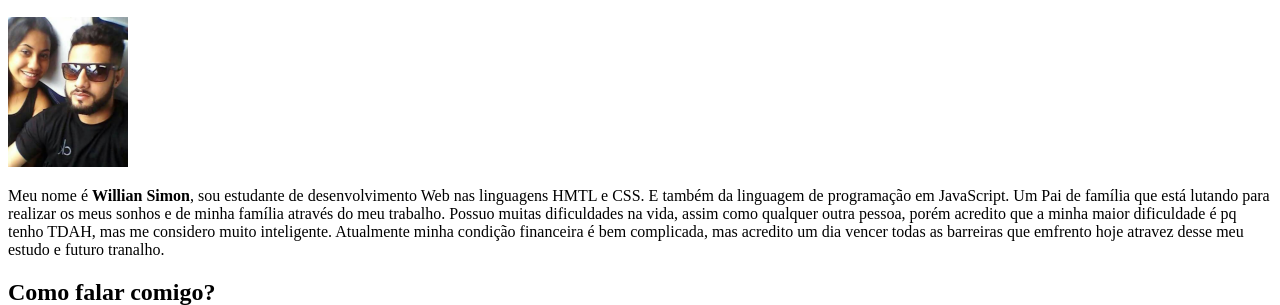
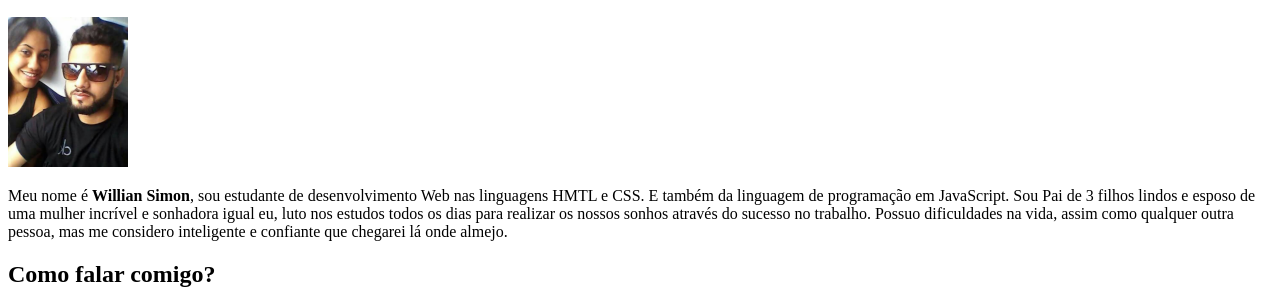
Before and after one commit to WillianSimon/desafios-curso-de-html-e-css, a plain HTML site: page d005/index.html in a window 1280 px wide. Shown: the part 110-415 px from the top of the page. Drawn offline with Linux system fonts and the light colour scheme.

Commit message:
d005 concluído!

```diff
--- a/d005/index.html
+++ b/d005/index.html
@@ -10,7 +10,7 @@
     <h1>Minhas Redes Sociais</h1>
     <h2>Quem sou eu?</h2>
     <img src="perfil.png" alt="Imagem perfil">
-    <p>Meu nome é <strong>Willian Simon</strong>, sou estudante de desenvolvimento Web nas linguagens HMTL e CSS. E também da linguagem de programação em JavaScript. Um Pai de família que está lutando para realizar os meus sonhos e de minha família através do meu trabalho. Possuo muitas dificuldades na vida, assim como qualquer outra pessoa, porém acredito que a minha maior dificuldade é pq tenho TDAH, mas me considero muito inteligente. Atualmente minha condição financeira é bem complicada, mas acredito um dia vencer todas as barreiras que emfrento hoje atravez desse meu estudo e futuro tranalho.</p>
+    <p>Meu nome é <strong>Willian Simon</strong>, sou estudante de desenvolvimento Web nas linguagens HMTL e CSS. E também da linguagem de programação em JavaScript. Sou Pai de 3 filhos lindos e esposo de uma mulher incrível e sonhadora igual eu, luto nos estudos todos os dias para realizar os nossos sonhos através do sucesso no trabalho. Possuo dificuldades na vida, assim como qualquer outra pessoa, mas me considero inteligente e confiante que chegarei lá onde almejo.</p>
 
     <h2>Como falar comigo?</h2>
     <ul>
```
